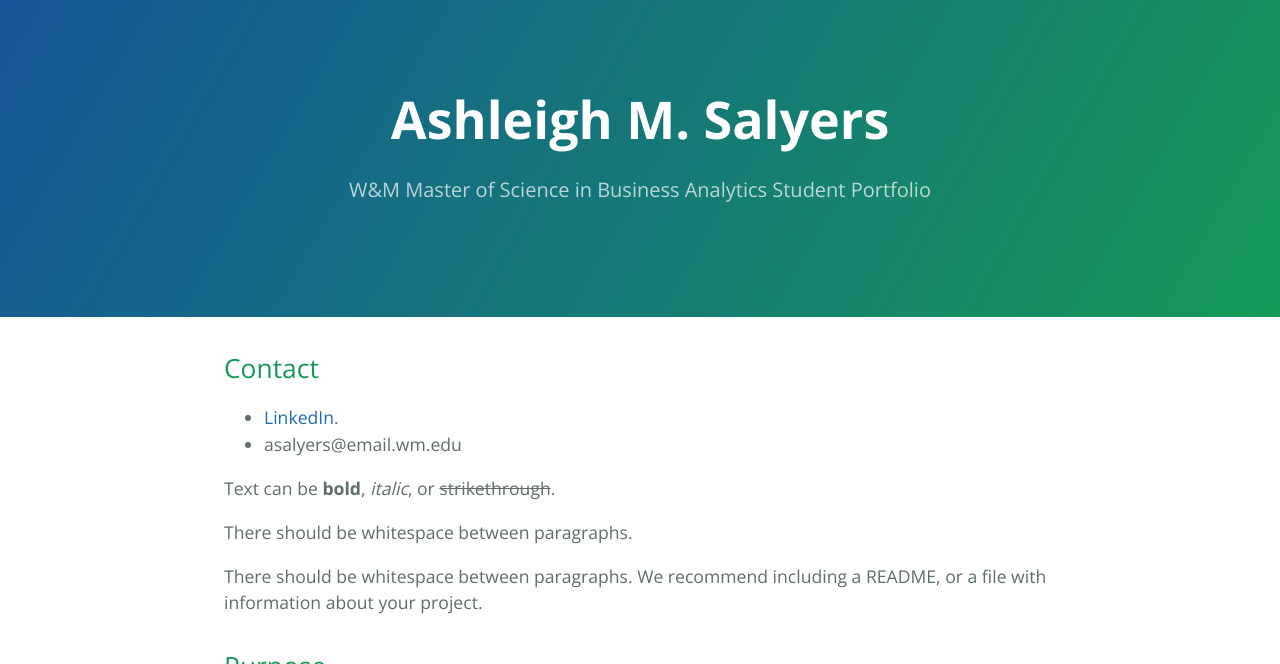
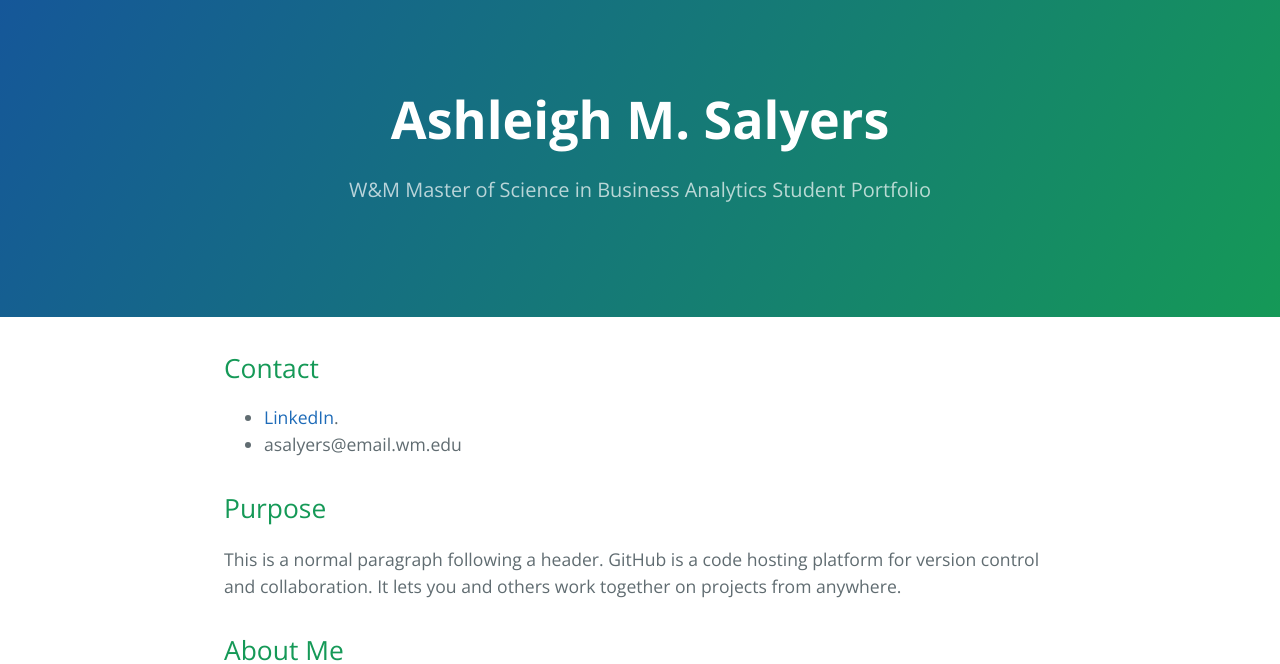
Before and after one commit to salyersashleigh/salyersashleigh.github.io, a Jekyll site: the page built from index.md, in a window 1280 px wide and 900 px high, cut to the strip 0-664 px from the top of the window. Built offline with Jekyll 4.4.1, drawn with Linux system fonts in a browser that asks for light colours; our own code applies the rules of GitHub Pages for plain Markdown files.

Commit message:
Update index.md

```diff
--- a/index.md
+++ b/index.md
@@ -6,20 +6,13 @@ description: W&M Master of Science in Business Analytics Student Portfolio
 - [LinkedIn](https://www.linkedin.com/public-profile/in/ashleighmorgansalyers?challengeId=AQHfv1J75YPxJQAAAXdTnYrN3APvl5TBB5y-O6u3emf2_-mGZcEp5fcfEIIQ4JXiOPhWMZNdAVz0l-FjLC5kv2FtODoNFpQfEA&submissionId=e2f8ea95-9e07-5f16-fbd7-ba0ed70df31a).
 - asalyers@email.wm.edu
 
-
-Text can be **bold**, _italic_, or ~~strikethrough~~.
-
-There should be whitespace between paragraphs.
-
-There should be whitespace between paragraphs. We recommend including a README, or a file with information about your project.
-
 ## Purpose
 
 This is a normal paragraph following a header. GitHub is a code hosting platform for version control and collaboration. It lets you and others work together on projects from anywhere.
 
 ## About Me
 
-![Branching](https://guides.github.com/activities/hello-world/branching.png)
+![Me](/WMPICS/Ashleigh_Salyers.png)
 
 > Hi everyone!
 >
```
